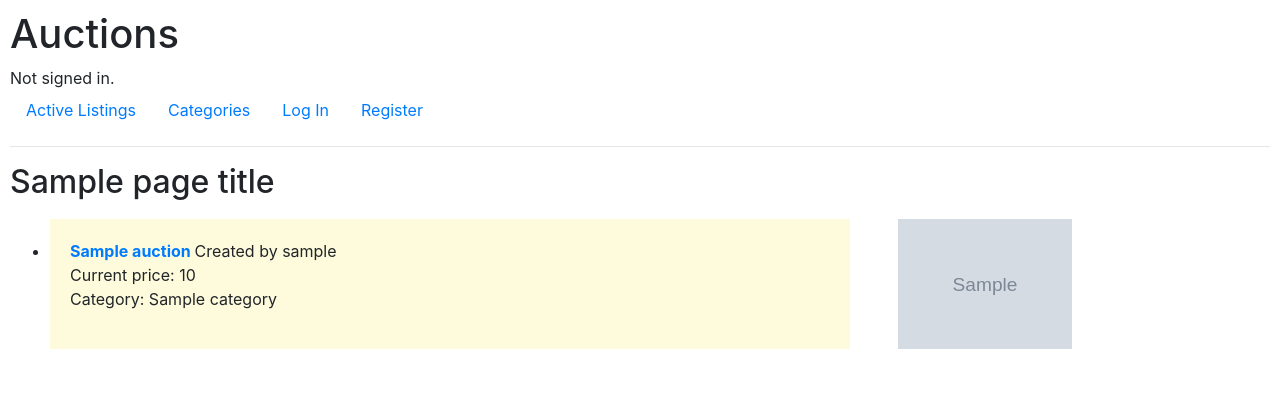
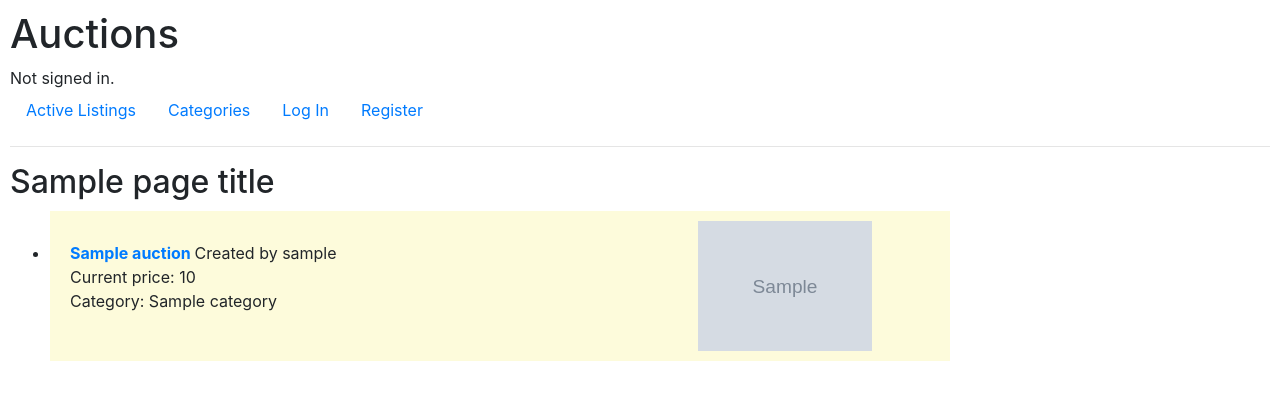
Before and after one commit to JorisOud/Minor-commerce, a Django app: template auctions/templates/auctions/index.html in a window 1280 px wide. Shown: the top 400 px of the page. Run offline with Django 3.2, Linux system fonts and the light colour scheme; the template is opened without the code that fills it: most values are stand-ins (such as "Sample title", 1, 10 or a date in 2020); grey boxes marked "Sample" are stand-in pictures; some libraries are stand-ins or nearby versions.

Commit message:
small css changes

```diff
--- a/auctions/static/auctions/styles.css
+++ b/auctions/static/auctions/styles.css
@@ -15,7 +15,7 @@ body {
 }
 
 .listing_info {
-    width: 800px;
+    width: 600px;
     min-height: 130px;
     max-height: 500px;
     background-color: rgb(253, 251, 219);
@@ -31,8 +31,13 @@ body {
 }
 
 #listing_container {
+    width: 900px;
     display: flex;
+    margin-top: 10px;
+    margin-bottom: 10px;
     padding-top: 10px;
+    padding-bottom: 10px;
+    background-color: rgb(253, 251, 219);
 }
 
 #view_image {
```
